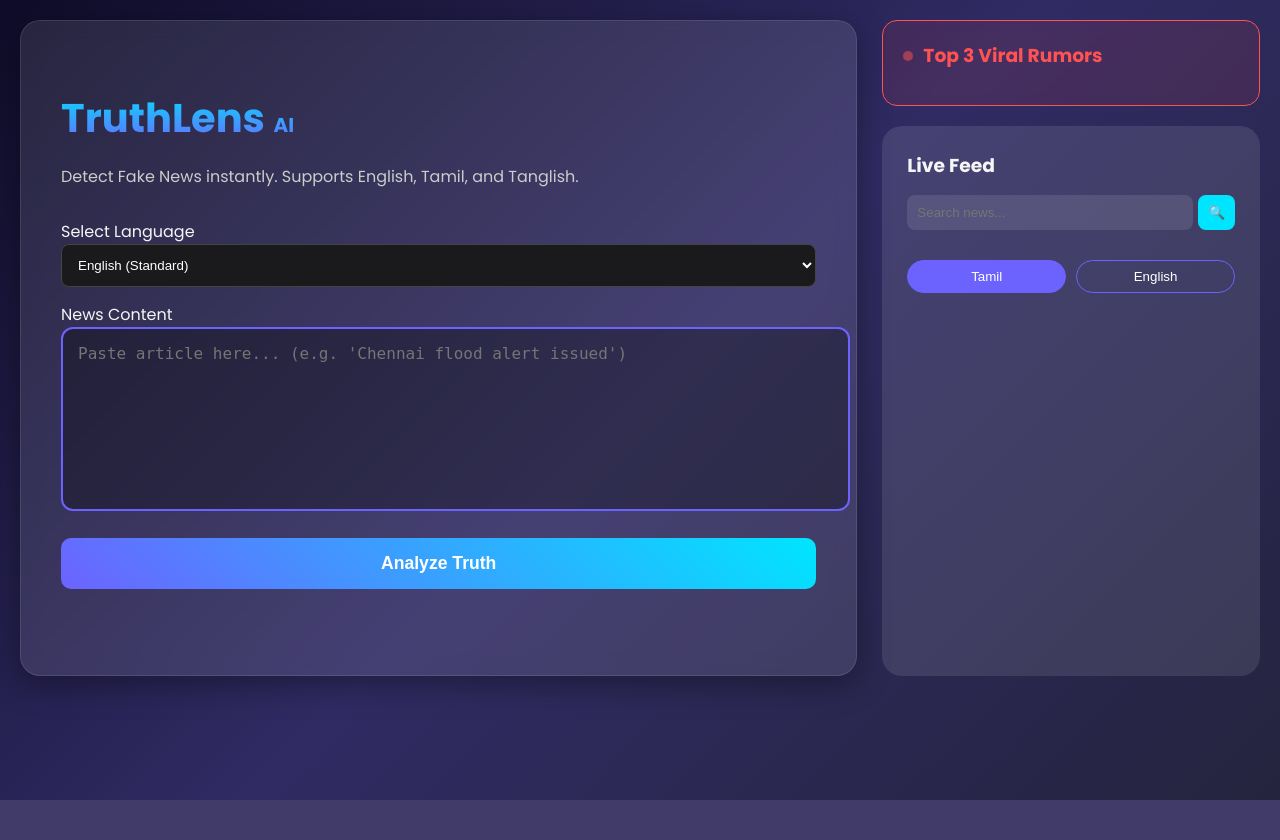
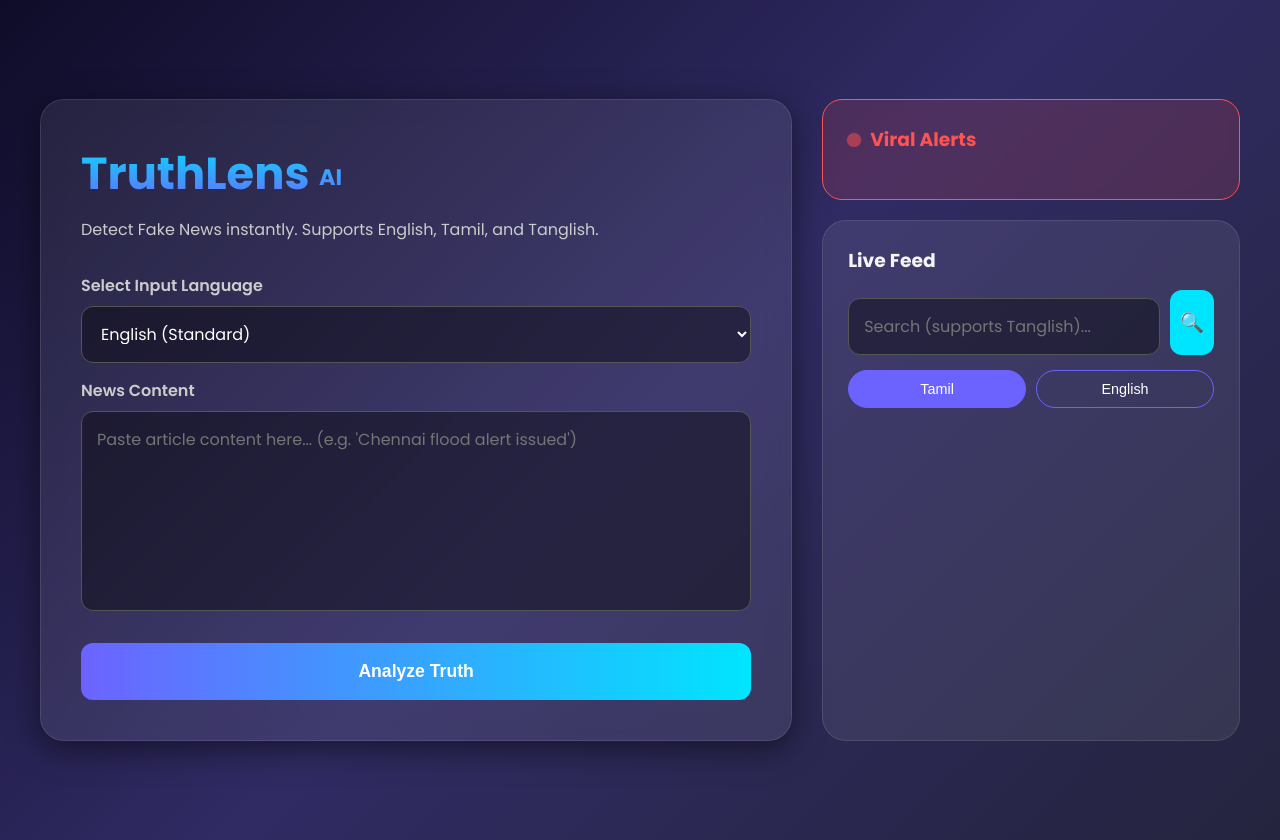
Before and after one commit to MrBlack-07/RumorDetection, a Flask app: template templates/home.html in a window 1280 px wide. Before the commit the page ends 800 px from the top, so only its background shows below. Run offline with Flask 3, Linux system fonts and the light colour scheme; the template is opened without the code that fills it, so the values that code supplies are empty.

Commit message:
Fixed layout gap and updated UI to grid system

```diff
--- a/app.py
+++ b/app.py
@@ -2,7 +2,6 @@ from flask import Flask, request, render_template, jsonify
 import pickle
 import feedparser
 from deep_translator import GoogleTranslator
-import random
 
 app = Flask(__name__)
 
@@ -33,33 +32,17 @@ def fetch_news_rss(query, lang='en'):
     return posts
 
 def get_top_rumors():
-    """
-    Returns a list of trending rumors for the demo.
-    You can update these strings to match current events!
-    """
     return [
-        {
-            "text": "RBI to withdraw ₹500 notes next month?",
-            "status": "Viral on WhatsApp",
-            "verdict": "FAKE"
-        },
-        {
-            "text": "New 'Cyber-Kidnap' scam targeting Chennai parents",
-            "status": "Trending Now",
-            "verdict": "REAL THREAT"
-        },
-        {
-            "text": "Free iPhone 15 giveaway link by Govt of India",
-            "status": "Shared 10k times",
-            "verdict": "SCAM"
-        }
+        {"text": "RBI withdrawing ₹500 notes?", "status": "Viral on WhatsApp", "verdict": "FAKE"},
+        {"text": "Free iPhone 15 Govt Scheme", "status": "Shared 10k times", "verdict": "SCAM"},
+        {"text": "Chennai Metro Ticket Hike", "status": "Trending", "verdict": "REAL"}
     ]
 
 # --- ROUTES ---
 @app.route('/')
 def home():
     news = fetch_news_rss("Tamil Nadu", lang='ta')
-    rumors = get_top_rumors() # Get the top rumors
+    rumors = get_top_rumors()
     return render_template('home.html', news_data=news, current_feed="Tamil News", rumors=rumors)
 
 @app.route('/get_feed', methods=['POST'])
@@ -85,7 +68,7 @@ def search_news():
 
     news = fetch_news_rss(search_query, lang='en')
     rumors = get_top_rumors()
-    return render_template('home.html', news_data=news, current_feed=f"Results for: {raw_query}", search_val=raw_query, rumors=rumors)
+    return render_template('home.html', news_data=news, current_feed=f"Results: {raw_query}", search_val=raw_query, rumors=rumors)
 
 @app.route('/predict', methods=['POST'])
 def predict():
--- a/templates/home.html
+++ b/templates/home.html
@@ -12,8 +12,9 @@
             --secondary: #2A2A2E;
             --accent: #00E5FF;
             --text-light: #f5f5f5;
-            --glass: rgba(255, 255, 255, 0.1);
+            --glass: rgba(255, 255, 255, 0.08);
             --danger: #FF5252;
+            --success: #00E676;
         }
 
         body {
@@ -21,104 +22,129 @@
             background: linear-gradient(135deg, #0f0c29, #302b63, #24243e);
             color: var(--text-light);
             margin: 0;
-            padding: 0;
+            padding: 20px;
             min-height: 100vh;
+            display: flex;
+            justify-content: center; /* Centers everything horizontally */
+            align-items: center; /* Centers vertically if content is short */
         }
 
+        /* The Main Wrapper - Fixed Width & Centered */
         .container {
-            max-width: 1300px;
+            width: 100%;
+            max-width: 1200px;
+            display: grid;
+            grid-template-columns: 1.8fr 1fr; /* Left side takes 1.8x space, Right side 1x */
+            gap: 30px; /* Clean gap between boxes */
             margin: 0 auto;
-            padding: 20px;
-            display: flex;
-            flex-wrap: wrap;
-            gap: 25px;
         }
 
         /* --- LEFT SIDE: DETECTOR --- */
         .main-section {
-            flex: 2;
             background: var(--glass);
-            backdrop-filter: blur(10px);
+            backdrop-filter: blur(12px);
             border: 1px solid rgba(255,255,255,0.1);
-            border-radius: 20px;
+            border-radius: 24px;
             padding: 40px;
-            box-shadow: 0 8px 32px 0 rgba(0, 0, 0, 0.37);
+            box-shadow: 0 8px 32px 0 rgba(0, 0, 0, 0.5);
+            display: flex;
+            flex-direction: column;
+            justify-content: center;
         }
 
-        h1 { font-size: 2.5rem; margin-bottom: 5px; background: -webkit-linear-gradient(var(--accent), var(--primary)); -webkit-background-clip: text; -webkit-text-fill-color: transparent; }
+        h1 { font-size: 2.8rem; margin: 0 0 10px 0; background: -webkit-linear-gradient(var(--accent), var(--primary)); -webkit-background-clip: text; -webkit-text-fill-color: transparent; }
 
-        textarea {
-            width: 100%; height: 150px; background: rgba(0,0,0,0.3); border: 2px solid var(--primary);
-            border-radius: 12px; color: white; padding: 15px; font-size: 1rem; resize: none; margin-bottom: 20px;
-        }
-        textarea:focus { outline: none; box-shadow: 0 0 15px var(--primary); }
+        label { font-weight: 600; color: #ccc; margin-top: 15px; display: block; }
 
-        select {
-            width: 100%; padding: 12px; background: #1a1a1d; border: 1px solid #444; color: white; border-radius: 8px; margin-bottom: 15px;
+        select, textarea, input {
+            width: 100%;
+            background: rgba(0,0,0,0.4);
+            border: 1px solid #555;
+            border-radius: 12px;
+            color: white;
+            padding: 15px;
+            font-family: 'Poppins', sans-serif;
+            font-size: 1rem;
+            margin-top: 8px;
+            box-sizing: border-box; /* Fixes padding issues */
+            transition: 0.3s;
         }
 
+        textarea { height: 200px; resize: none; }
+        textarea:focus, input:focus { outline: none; border-color: var(--accent); box-shadow: 0 0 15px rgba(0, 229, 255, 0.3); }
+
         .btn-main {
-            width: 100%; padding: 15px; background: linear-gradient(45deg, var(--primary), var(--accent));
-            border: none; border-radius: 10px; color: white; font-weight: 700; font-size: 1.1rem; cursor: pointer;
+            width: 100%;
+            padding: 18px;
+            margin-top: 25px;
+            background: linear-gradient(90deg, var(--primary), var(--accent));
+            border: none;
+            border-radius: 12px;
+            color: white;
+            font-weight: 700;
+            font-size: 1.1rem;
+            cursor: pointer;
+            transition: transform 0.2s, box-shadow 0.2s;
         }
-        .btn-main:hover { transform: scale(1.02); }
+        .btn-main:hover { transform: translateY(-3px); box-shadow: 0 10px 20px rgba(108, 99, 255, 0.4); }
 
         /* --- RIGHT SIDE: SIDEBAR --- */
         .sidebar {
-            flex: 1;
-            min-width: 320px;
             display: flex;
             flex-direction: column;
             gap: 20px;
+            height: 100%;
         }
 
-        /* RUMOR CARD (NEW) */
+        /* RUMOR CARD */
         .rumor-card {
-            background: rgba(255, 82, 82, 0.1); /* Red tint */
+            background: rgba(255, 82, 82, 0.15);
             border: 1px solid var(--danger);
-            border-radius: 15px;
-            padding: 20px;
+            border-radius: 20px;
+            padding: 25px;
             backdrop-filter: blur(5px);
         }
-        .rumor-header { display: flex; align-items: center; gap: 10px; margin-bottom: 15px; }
-        .pulse-dot { width: 10px; height: 10px; background: var(--danger); border-radius: 50%; animation: pulse 1.5s infinite; }
+        .rumor-header { display: flex; align-items: center; gap: 10px; margin-bottom: 20px; }
+        .pulse-dot { width: 12px; height: 12px; background: var(--danger); border-radius: 50%; animation: pulse 1.5s infinite; }
+        @keyframes pulse { 0% { opacity: 1; transform: scale(1); } 50% { opacity: 0.5; transform: scale(1.2); } 100% { opacity: 1; transform: scale(1); } }
 
-        @keyframes pulse { 0% { opacity: 1; } 50% { opacity: 0.5; } 100% { opacity: 1; } }
-
-        .rumor-item { margin-bottom: 15px; padding-bottom: 10px; border-bottom: 1px solid rgba(255,255,255,0.1); }
-        .rumor-item:last-child { border: none; margin: 0; }
-        .rumor-text { font-size: 0.9rem; font-weight: 600; color: #fff; }
-        .rumor-tag { font-size: 0.75rem; background: var(--danger); color: white; padding: 2px 8px; border-radius: 4px; margin-left: 5px; }
+        .rumor-item { margin-bottom: 12px; padding-bottom: 12px; border-bottom: 1px solid rgba(255,255,255,0.1); }
+        .rumor-item:last-child { border: none; margin: 0; padding: 0; }
+        .rumor-tag { font-size: 0.7rem; background: var(--danger); padding: 3px 8px; border-radius: 4px; font-weight: bold; }
 
         /* NEWS FEED */
         .news-section {
             background: var(--glass);
-            border-radius: 20px;
+            border-radius: 24px;
             padding: 25px;
-            flex-grow: 1;
-            height: 500px;
+            flex-grow: 1; /* Fills remaining height */
             display: flex;
             flex-direction: column;
+            border: 1px solid rgba(255,255,255,0.1);
         }
 
-        .feed-controls { display: flex; gap: 10px; margin: 15px 0; }
-        .feed-btn { flex: 1; padding: 8px; border: 1px solid var(--primary); background: transparent; color: white; border-radius: 20px; cursor: pointer; transition: 0.3s; }
+        .search-bar { display: flex; gap: 10px; margin: 15px 0; }
+        .search-btn { background: var(--accent); border: none; border-radius: 12px; width: 50px; cursor: pointer; color: black; font-size: 1.2rem; }
+
+        .feed-controls { display: flex; gap: 10px; margin-bottom: 15px; }
+        .feed-btn { flex: 1; padding: 10px; border: 1px solid var(--primary); background: transparent; color: white; border-radius: 50px; cursor: pointer; transition: 0.3s; font-size: 0.9rem;}
         .feed-btn.active { background: var(--primary); }
 
-        .search-bar { display: flex; gap: 5px; margin-bottom: 15px; }
-        .search-bar input { flex: 1; padding: 10px; border-radius: 8px; border: none; background: rgba(255,255,255,0.1); color: white; }
-        .search-btn { padding: 10px; background: var(--accent); border: none; border-radius: 8px; cursor: pointer; }
-
-        .news-scroll-area { flex: 1; overflow-y: auto; padding-right: 5px; }
+        .news-scroll-area { flex: 1; overflow-y: auto; padding-right: 5px; max-height: 400px; }
         .news-scroll-area::-webkit-scrollbar { width: 6px; }
-        .news-scroll-area::-webkit-scrollbar-thumb { background: #444; border-radius: 3px; }
+        .news-scroll-area::-webkit-scrollbar-thumb { background: #555; border-radius: 3px; }
 
         .news-card {
-            background: rgba(255,255,255,0.05); padding: 12px; border-radius: 10px; margin-bottom: 10px; border-left: 3px solid var(--accent);
+            background: rgba(255,255,255,0.05); padding: 15px; border-radius: 12px; margin-bottom: 12px; border-left: 4px solid var(--accent); transition: 0.2s;
         }
-        .news-card a { text-decoration: none; color: #eee; font-size: 0.9rem; }
-        .meta { font-size: 0.75rem; color: #aaa; display: block; margin-top: 5px; }
+        .news-card:hover { background: rgba(255,255,255,0.1); transform: translateX(5px); }
+        .news-card a { text-decoration: none; color: #eee; font-size: 0.95rem; font-weight: 500; }
+        .meta { font-size: 0.75rem; color: #aaa; margin-top: 5px; display: block; }
 
+        /* Responsive */
+        @media (max-width: 900px) {
+            .container { grid-template-columns: 1fr; } /* Stack on mobile */
+        }
     </style>
 </head>
 <body>
@@ -126,18 +152,18 @@
 <div class="container">
 
     <div class="main-section">
-        <h1>TruthLens <span style="font-size:0.5em; color:var(--accent);">AI</span></h1>
-        <p style="color:#ccc; margin-bottom: 30px;">Detect Fake News instantly. Supports English, Tamil, and Tanglish.</p>
+        <h1>TruthLens <span style="font-size:0.5em; color:var(--accent); vertical-align: middle;">AI</span></h1>
+        <p style="color:#ccc; margin-top: 0;">Detect Fake News instantly. Supports English, Tamil, and Tanglish.</p>
 
         <form action="/predict" method="POST">
-            <label>Select Language</label>
+            <label>Select Input Language</label>
             <select name="language">
                 <option value="english">English (Standard)</option>
                 <option value="tanglish">Tanglish / Tamil (Auto-Translate)</option>
             </select>
 
             <label>News Content</label>
-            <textarea name="news" placeholder="Paste article here... (e.g. 'Chennai flood alert issued')" required></textarea>
+            <textarea name="news" placeholder="Paste article content here... (e.g. 'Chennai flood alert issued')" required></textarea>
 
             <button type="submit" class="btn-main">Analyze Truth</button>
         </form>
@@ -148,14 +174,14 @@
         <div class="rumor-card">
             <div class="rumor-header">
                 <div class="pulse-dot"></div>
-                <h3 style="margin:0; color: #FF5252;">Top 3 Viral Rumors</h3>
+                <h3 style="margin:0; color: #FF5252;">Viral Alerts</h3>
             </div>
             {% for rumor in rumors %}
             <div class="rumor-item">
-                <div class="rumor-text">{{ rumor.text }}</div>
-                <div style="margin-top:5px;">
+                <div style="font-size: 0.9rem; font-weight: 600; margin-bottom: 5px;">{{ rumor.text }}</div>
+                <div style="display:flex; align-items: center; justify-content: space-between;">
                     <span class="rumor-tag">{{ rumor.verdict }}</span>
-                    <span style="font-size:0.75rem; color:#ccc; margin-left:5px;">{{ rumor.status }}</span>
+                    <span style="font-size:0.75rem; color:#ccc;">{{ rumor.status }}</span>
                 </div>
             </div>
             {% endfor %}
@@ -164,8 +190,8 @@
         <div class="news-section">
             <h3 style="margin:0;">Live Feed</h3>
 
-            <form class="search-bar" action="/search_news" method="POST" style="margin-top:15px;">
-                <input type="text" name="query" placeholder="Search news..." value="{{ search_val }}">
+            <form class="search-bar" action="/search_news" method="POST">
+                <input type="text" name="query" placeholder="Search (supports Tanglish)..." value="{{ search_val }}">
                 <input type="hidden" name="search_lang" value="tanglish">
                 <button type="submit" class="search-btn">🔍</button>
             </form>
```
